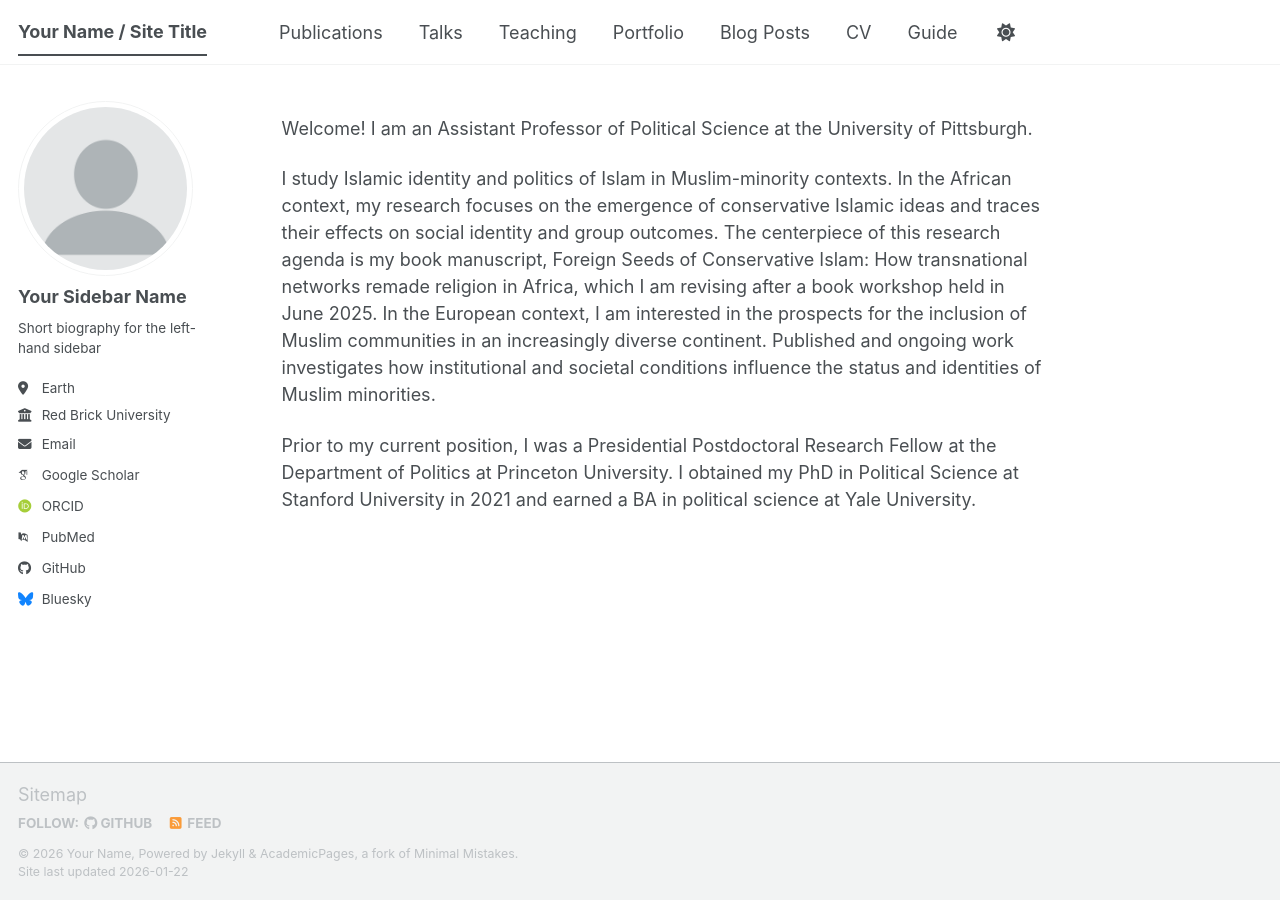
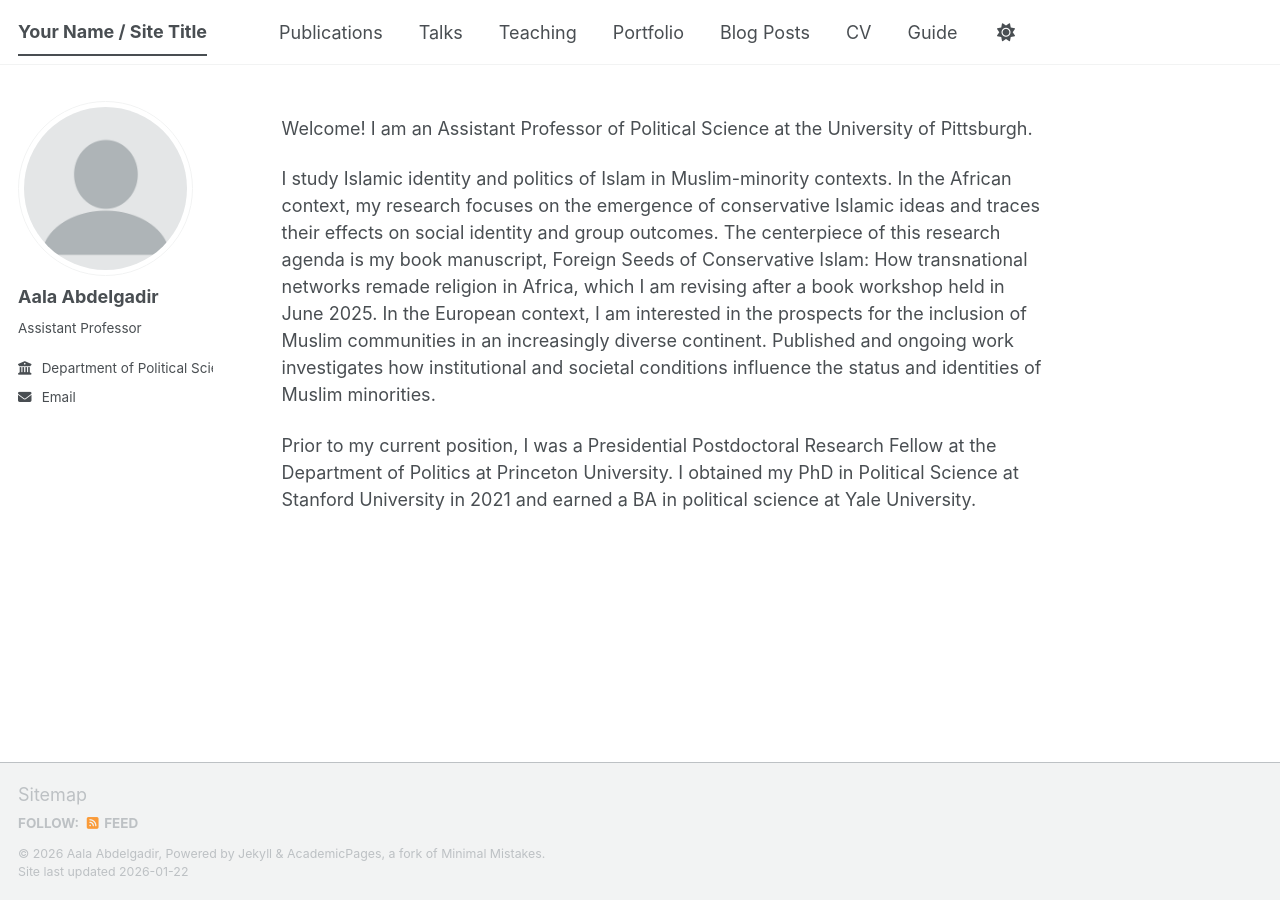
Before and after one commit to aabdelgadir/aabdelgadir.github.io, a Jekyll site: the page built from _pages/about.md, in a window 1280 px wide. Built offline with Jekyll 4.4.1, drawn with Linux system fonts in a browser that asks for light colours; some web fonts are replaced; a script bundle is joined from its source files by our own code; library files that are not in the unit come from our copies; a file with an impossible date is left out.

Commit message:
Update _config.yml

```diff
--- a/_config.yml
+++ b/_config.yml
@@ -11,9 +11,9 @@
 site_theme               : "default" # The available themes options are "default", "air", "sunrise", "mint", "dirt" and "contrast"
 title                    : "Your Name / Site Title"
 title_separator          : "-"
-name                     : &name "Your Name"
+name                     : &name "Aala Abdelgadir"
 description              : &description "Your Name's academic portfolio"   # Update this with a general description of your site, this is the default if not overridden by a page
-url                      : https://academicpages.github.io # The base hostname & protocol for your site e.g. "https://[your GitHub username].github.io",
+url                      : https://aala-abdelgadir.github.io # The base hostname & protocol for your site e.g. "https://[your GitHub username].github.io",
                                                            # or if you already have some other page hosted on Github then use "https://[your GitHub username].github.io/[Your Repo Name]"
 baseurl                  : "" # the subpath of your site, e.g. "/blog"
 repository               : "academicpages/academicpages.github.io"
@@ -24,24 +24,24 @@
 author:
   # Biographic information
   avatar           : "profile.png"
-  name             : "Your Sidebar Name"
+  name             : "Aala Abdelgadir"
   pronouns         : # example: "she/her"
-  bio              : "Short biography for the left-hand sidebar"
-  location         : "Earth"
-  employer         : "Red Brick University"
+  bio              : "Assistant Professor"
+  location         : # "Earth"
+  employer         : "Department of Political Science, University of Pittsburgh"
   uri              : # URL
-  email            : "none@example.org"
+  email            : "aala[dot]abdelgadir(at)pitt[dot]edu"
 
   # Academic websites
   academia         : # URL
   arxiv            : # URL - Update with the correct link to your profile
-  googlescholar    : "https://scholar.google.com/citations?user=PS_CX0AAAAAJ"
+  googlescholar    : # "https://scholar.google.com/citations?user=PS_CX0AAAAAJ"
   inspire-hep      : # URL
   impactstory      : # URL
-  orcid            : "https://orcid.org/yourorcidurl"
+  orcid            : # "https://orcid.org/yourorcidurl"
   semantic         : # URL
   ssrn             : # URL
-  pubmed           : "https://www.ncbi.nlm.nih.gov/pubmed/?term=john+snow"
+  pubmed           : # "https://www.ncbi.nlm.nih.gov/pubmed/?term=john+snow"
   researchgate     : # URL
   scopus           : # URL
   zotero           : # URL
@@ -51,13 +51,13 @@
   bitbucket        : # Username - Update with your username on the site
   codepen          : # Username
   dribbble         : # Username
-  github           : "academicpages"
+  github           : # "academicpages"
   kaggle           : # Username
   stackoverflow    : # User number or user number and name (i.e., use "1" or "1/jeff-atwood")
 
   # Social media
   artstation       : # Username
-  bluesky          : "bsky.app" # Replace this with you Bluesky username
+  bluesky          : # "bsky.app" # Replace this with you Bluesky username
   facebook         : # Username
   flickr           : # Username
   foursquare       : # Username
```
